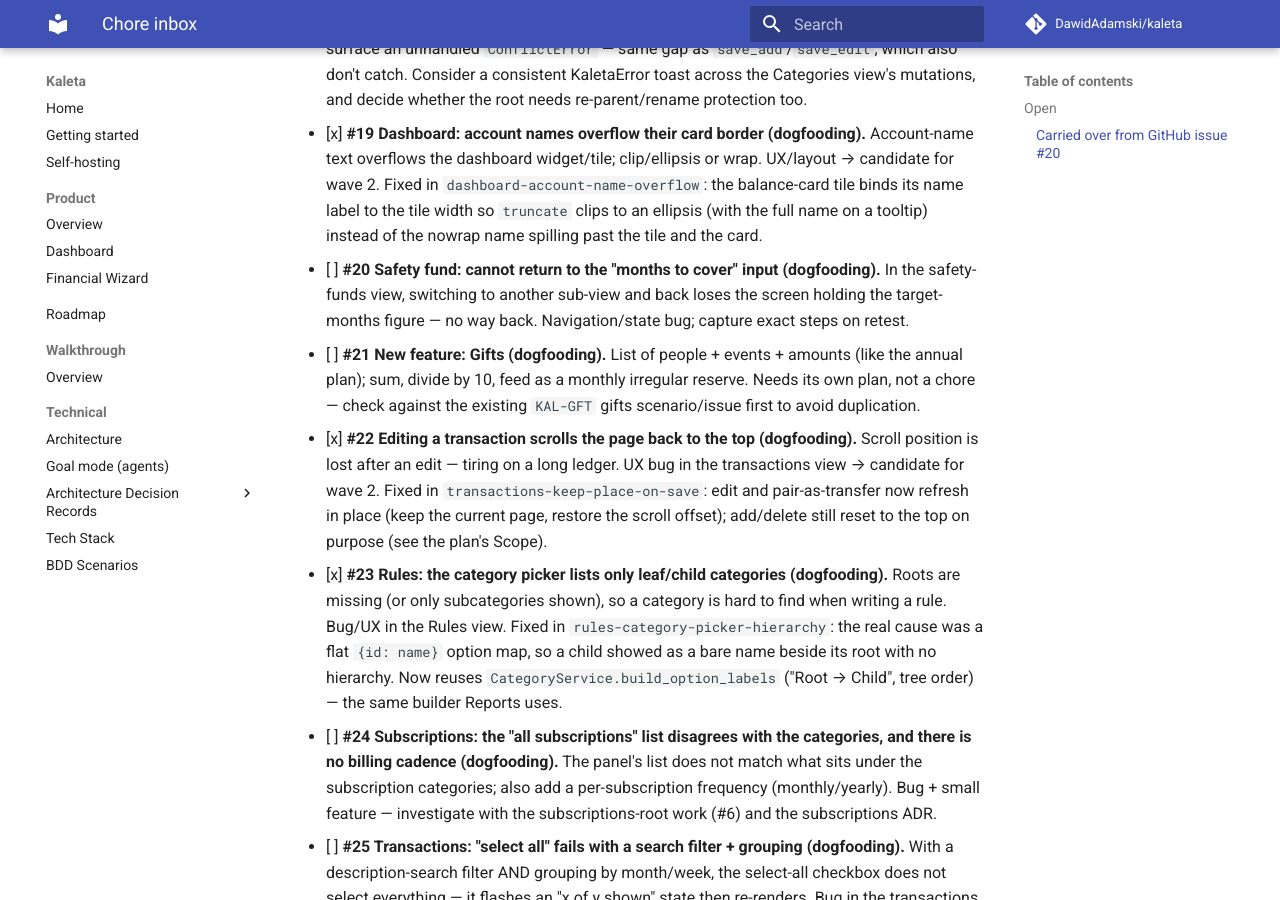
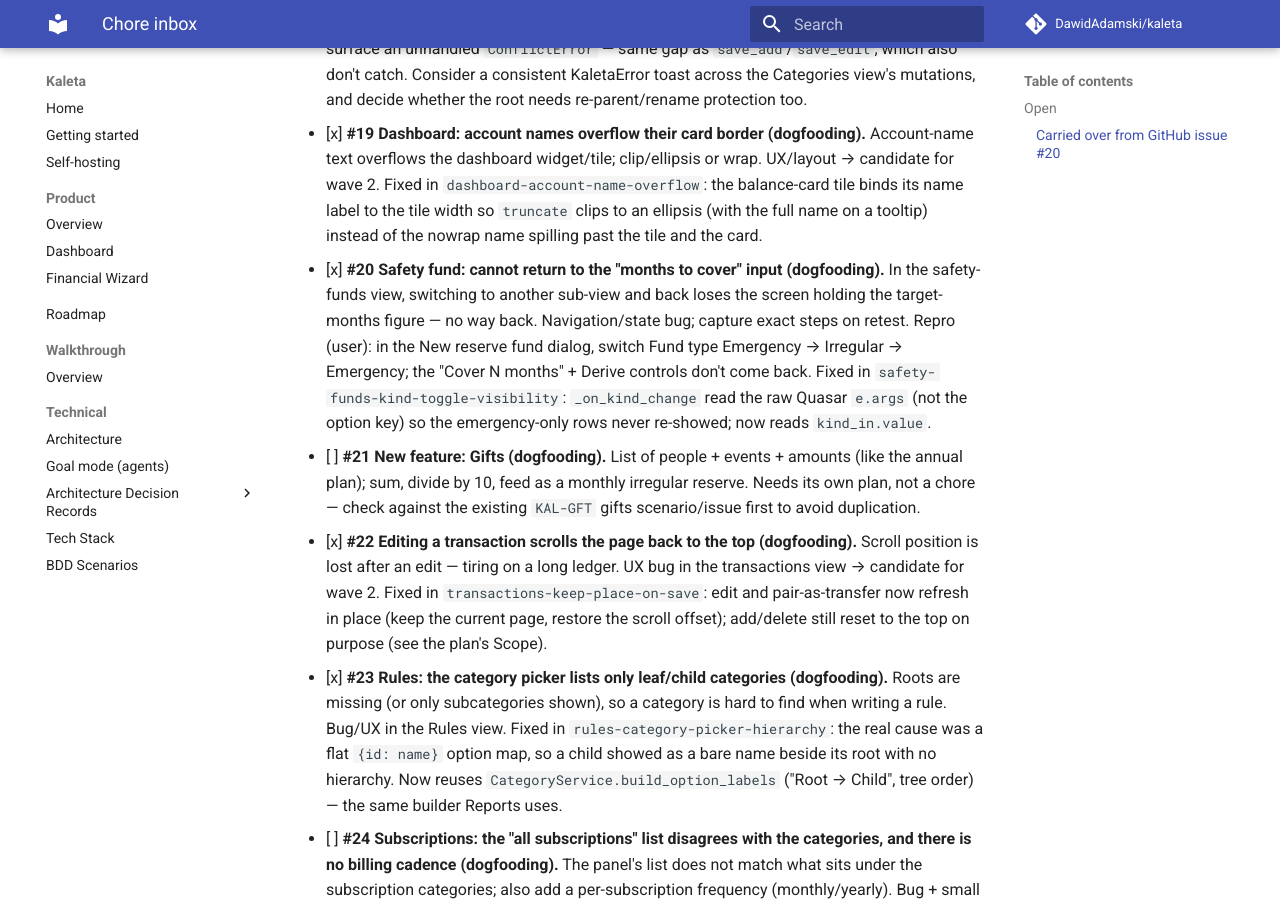
Before and after one commit to DawidAdamski/kaleta, an MkDocs documentation site: the page built from docs/plans/chores.md, in a window 1280 px wide and 900 px high, scrolled down 11480 px. Built offline with MkDocs 1.6.1 and Material for MkDocs 9.7.7, drawn with Linux system fonts in a browser that asks for light colours; comment, search, counter and statistics services are not loaded.

Commit message:
docs(chores): tick #20 (safety-funds kind toggle visibility)
Co-Authored-By: Claude Opus 4.8 <noreply@anthropic.com>

```diff
--- a/docs/plans/chores.md
+++ b/docs/plans/chores.md
@@ -542,10 +542,15 @@ check it still reproduces before acting on it.
       its name label to the tile width so `truncate` clips to an ellipsis
       (with the full name on a tooltip) instead of the nowrap name spilling
       past the tile and the card.
-- [ ] **#20 Safety fund: cannot return to the "months to cover" input
+- [x] **#20 Safety fund: cannot return to the "months to cover" input
       (dogfooding).** In the safety-funds view, switching to another sub-view
       and back loses the screen holding the target-months figure — no way back.
       Navigation/state bug; capture exact steps on retest.
+      Repro (user): in the New reserve fund dialog, switch Fund type Emergency →
+      Irregular → Emergency; the "Cover N months" + Derive controls don't come
+      back. Fixed in `safety-funds-kind-toggle-visibility`: `_on_kind_change`
+      read the raw Quasar `e.args` (not the option key) so the emergency-only
+      rows never re-showed; now reads `kind_in.value`.
 - [ ] **#21 New feature: Gifts (dogfooding).** List of people + events + amounts
       (like the annual plan); sum, divide by 10, feed as a monthly irregular
       reserve. Needs its own plan, not a chore — check against the existing
```
